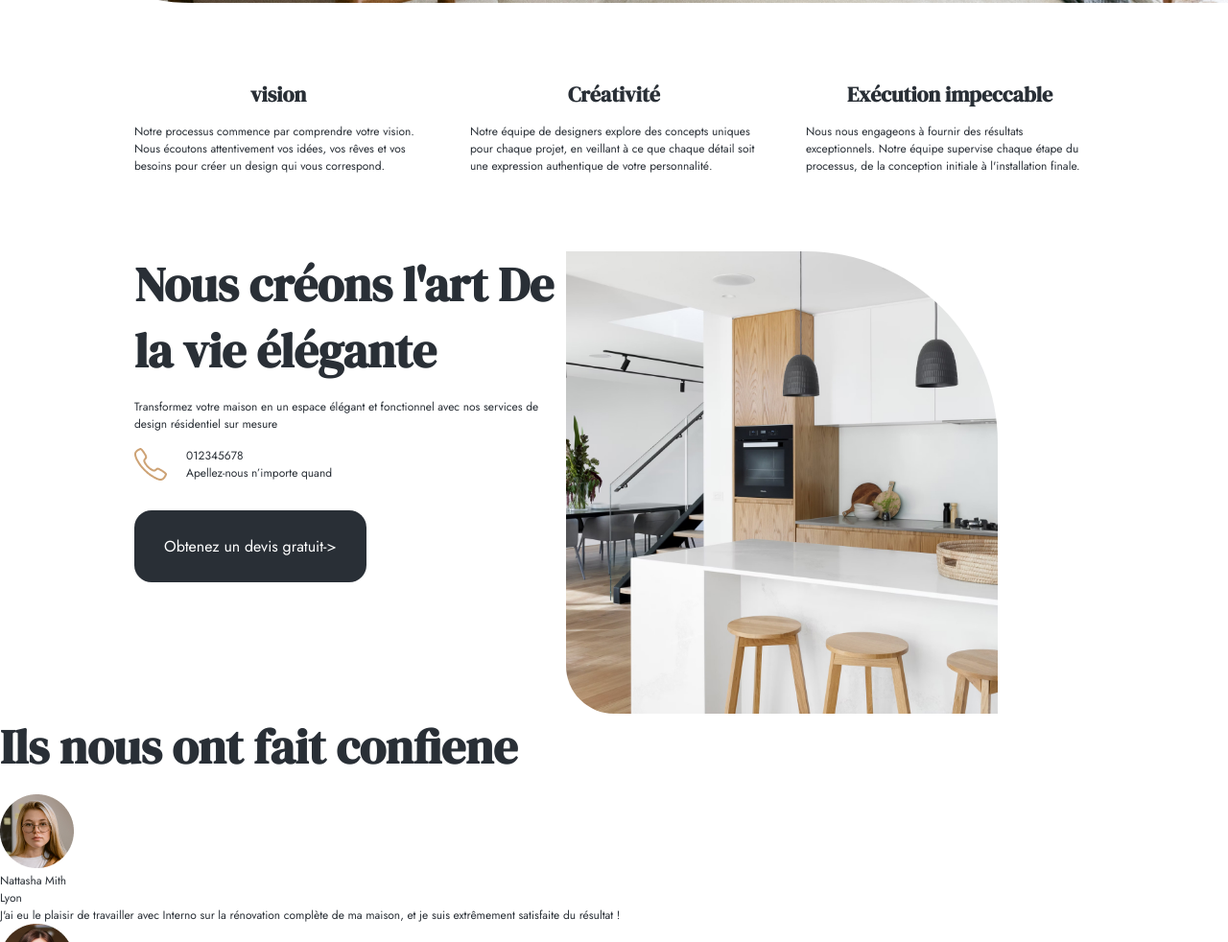
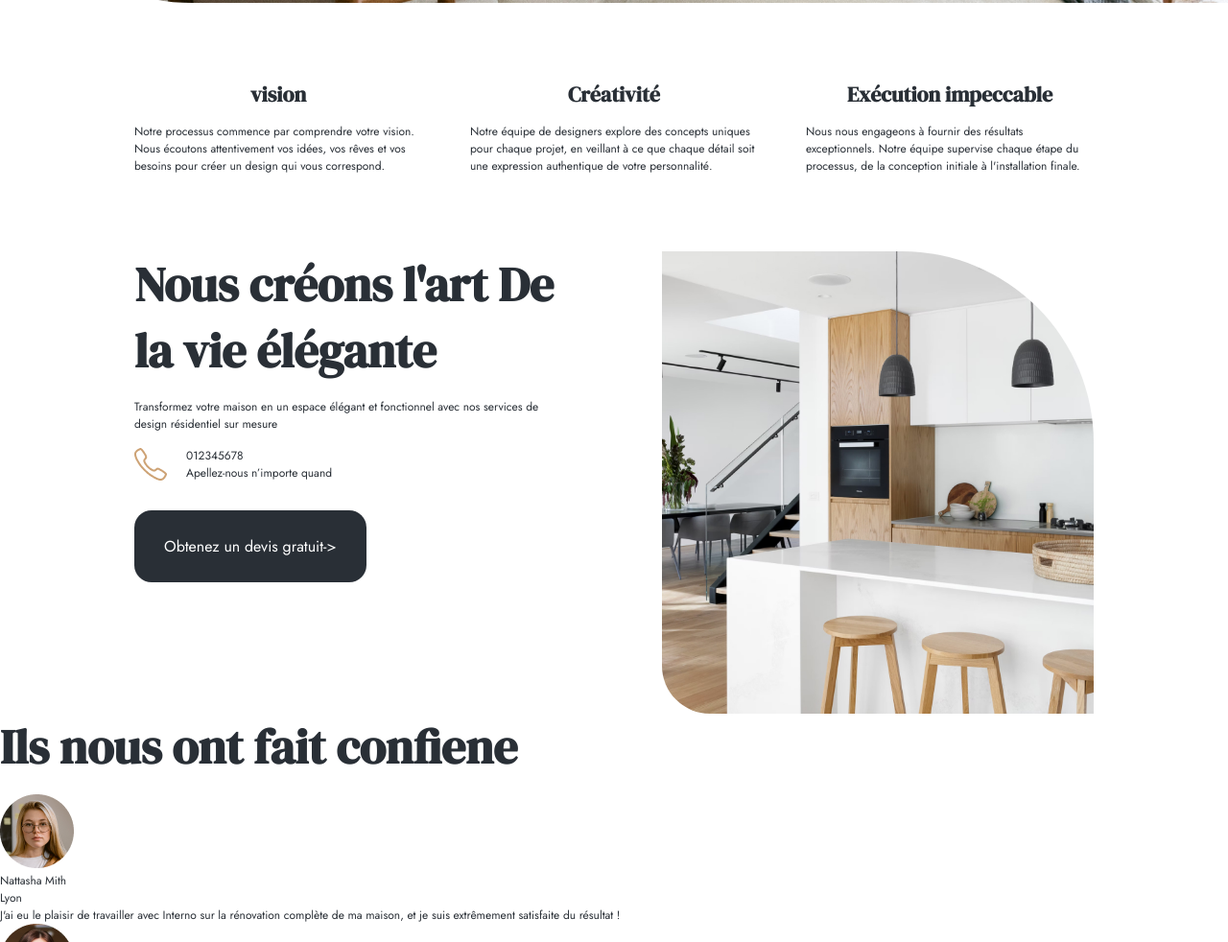
Before and after one commit to HB19911991/Interno, a plain HTML site: page index.html in a window 1280 px wide. Shown: the part 883-1865 px from the top of the page at 96% size. Drawn offline with Linux system fonts and the light colour scheme.

Commit message:
hero- section1 et 2

```diff
--- a/index.html
+++ b/index.html
@@ -59,7 +59,7 @@
             </div>
          </section>
          <!-- section3  devis-->
-         <section class="flex spacebetween container paddingtop80">
+         <section class="flex spaceBetween container paddingtop80">
             <div class=" width45"> <!-- div5 -->
                 <h2>Nous créons l'art De la vie élégante </h2>
                 <p class="psectiondevis"> Transformez votre maison en un espace élégant et fonctionnel avec nos services de design résidentiel sur mesure </p>
```
